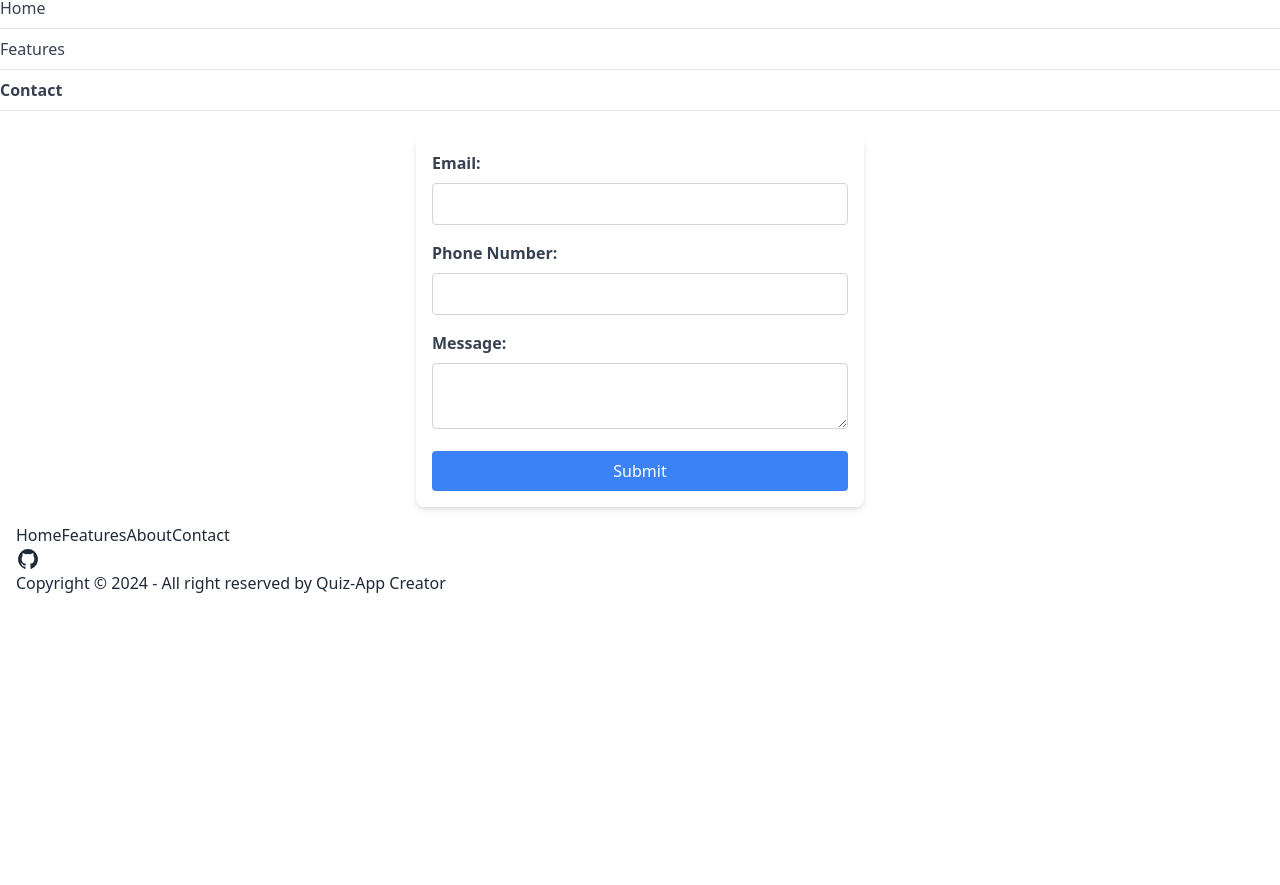
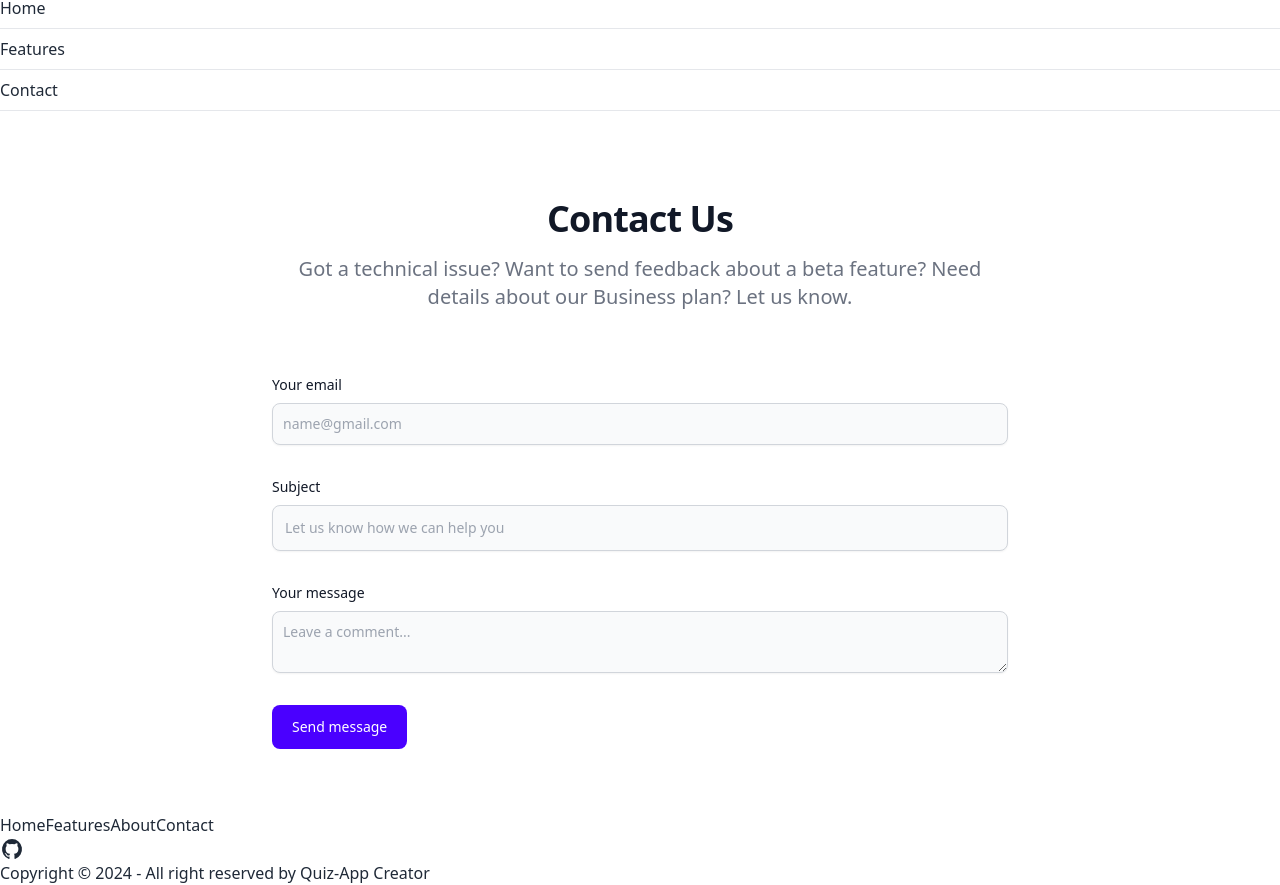
Before and after one commit to Sahil4883/quiz-card, a Next.js app: page /contact in a window 1280 px wide. Shown: the part 1459-2344 px from the top of the page. Before the commit the page ends 2070 px from the top, so only its background shows below. Built offline with nearby package versions, Linux system fonts and the light colour scheme; no server answers.

Commit message:
Contact form completed

```diff
--- a/app/(All Pages)/contact/page.tsx
+++ b/app/(All Pages)/contact/page.tsx
@@ -1,104 +1,60 @@
-"use client";
-import React, { useState } from "react";
-
-interface FormData {
-  email: string;
-  phone: string;
-  message: string;
-}
-
-const ContactForm: React.FC = () => {
-  const [formData, setFormData] = useState<FormData>({
-    email: "",
-    phone: "",
-    message: "",
-  });
-
-  const [formSubmitted, setFormSubmitted] = useState(false);
-
-  const handleChange = (
-    e: React.ChangeEvent<HTMLInputElement | HTMLTextAreaElement>
-  ) => {
-    const { name, value } = e.target;
-    setFormData((prevData) => ({
-      ...prevData,
-      [name]: value,
-    }));
-  };
-
-  const handleSubmit = (e: React.FormEvent<HTMLFormElement>) => {
-    e.preventDefault();
-    // Normally, you would handle form submission here (e.g., send the data to an API)
-    setFormSubmitted(true);
-  };
-
-  if (formSubmitted) {
-    return <div className="text-green-500 font-semibold">Form submitted</div>;
-  }
-
+//TODO: Add backend integration
+export default function Contact() {
   return (
-    <form
-      onSubmit={handleSubmit}
-      className="max-w-md mx-auto p-4 bg-white shadow-md rounded-lg"
-    >
-      <div className="mb-4">
-        <label
-          htmlFor="email"
-          className="block text-gray-700 font-semibold mb-2"
-        >
-          Email:
+    <>
+      <section className="bg-white dark:bg-gray-900">
+        <div className="py-8 lg:py-16 px-4 mx-auto max-w-screen-md">
+          <h2 className="mb-4 text-4xl tracking-tight font-extrabold text-center text-gray-900 dark:text-white">
+            Contact Us
+          </h2>
+          <p className="mb-8 lg:mb-16 font-light text-center text-gray-500 dark:text-gray-400 sm:text-xl">
+            Got a technical issue? Want to send feedback about a beta feature?
+            Need details about our Business plan? Let us know.
+          </p>
+          <form action="#" className="space-y-8">
+            <div>
+              <label className="block mb-2 text-sm font-medium text-gray-900 dark:text-gray-300">
+                Your email
               </label>
               <input
                 type="email"
                 id="email"
-          name="email"
-          value={formData.email}
-          onChange={handleChange}
+                className="shadow-sm bg-gray-50 border border-gray-300 text-gray-900 text-sm rounded-lg focus:ring-primary-500 focus:border-primary-500 block w-full p-2.5 dark:bg-gray-700 dark:border-gray-600 dark:placeholder-gray-400 dark:text-white dark:focus:ring-primary-500 dark:focus:border-primary-500 dark:shadow-sm-light"
+                placeholder="name@gmail.com"
                 required
-          className="w-full p-2 border border-gray-300 rounded focus:outline-none focus:ring-2 focus:ring-blue-500"
               />
             </div>
-      <div className="mb-4">
-        <label
-          htmlFor="phone"
-          className="block text-gray-700 font-semibold mb-2"
-        >
-          Phone Number:
+            <div>
+              <label className="block mb-2 text-sm font-medium text-gray-900 dark:text-gray-300">
+                Subject
               </label>
               <input
-          type="tel"
-          id="phone"
-          name="phone"
-          value={formData.phone}
-          onChange={handleChange}
+                type="text"
+                id="subject"
+                className="block p-3 w-full text-sm text-gray-900 bg-gray-50 rounded-lg border border-gray-300 shadow-sm focus:ring-primary-500 focus:border-primary-500 dark:bg-gray-700 dark:border-gray-600 dark:placeholder-gray-400 dark:text-white dark:focus:ring-primary-500 dark:focus:border-primary-500 dark:shadow-sm-light"
+                placeholder="Let us know how we can help you"
                 required
-          className="w-full p-2 border border-gray-300 rounded focus:outline-none focus:ring-2 focus:ring-blue-500"
               />
             </div>
-      <div className="mb-4">
-        <label
-          htmlFor="message"
-          className="block text-gray-700 font-semibold mb-2"
-        >
-          Message:
+            <div className="sm:col-span-2">
+              <label className="block mb-2 text-sm font-medium text-gray-900 dark:text-gray-400">
+                Your message
               </label>
               <textarea
                 id="message"
-          name="message"
-          value={formData.message}
-          onChange={handleChange}
-          required
-          className="w-full p-2 border border-gray-300 rounded focus:outline-none focus:ring-2 focus:ring-blue-500"
-        />
+                className="block p-2.5 w-full text-sm text-gray-900 bg-gray-50 rounded-lg shadow-sm border border-gray-300 focus:ring-primary-500 focus:border-primary-500 dark:bg-gray-700 dark:border-gray-600 dark:placeholder-gray-400 dark:text-white dark:focus:ring-primary-500 dark:focus:border-primary-500"
+                placeholder="Leave a comment..."
+              ></textarea>
             </div>
             <button
               type="submit"
-        className="w-full bg-blue-500 text-white p-2 rounded hover:bg-blue-600 transition-colors"
+              className="py-3 px-5 text-sm font-medium text-center text-white rounded-lg bg-primary sm:w-fit hover:bg-primary-800 focus:ring-4 focus:outline-none focus:ring-primary-300 dark:bg-primary-600 dark:hover:bg-primary-700 dark:focus:ring-primary-800"
             >
-        Submit
+              Send message
             </button>
           </form>
+        </div>
+      </section>
+    </>
   );
-};
-
-export default ContactForm;
+}
```
Lines whose indentation alone changed are shown as unchanged.
